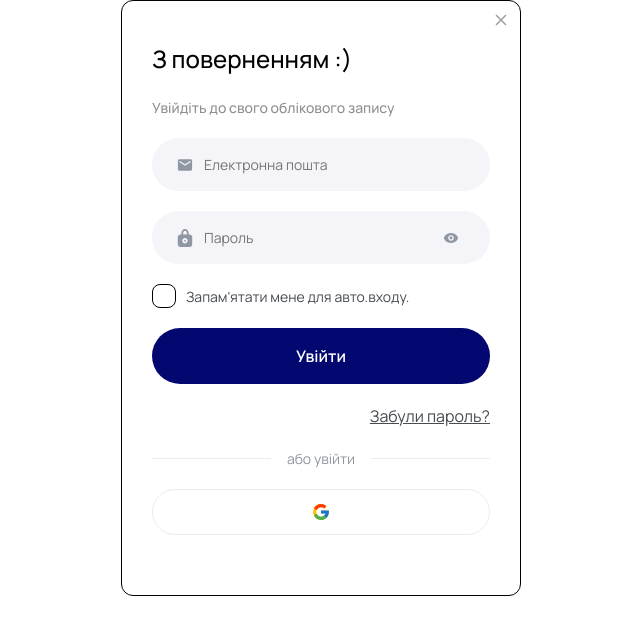
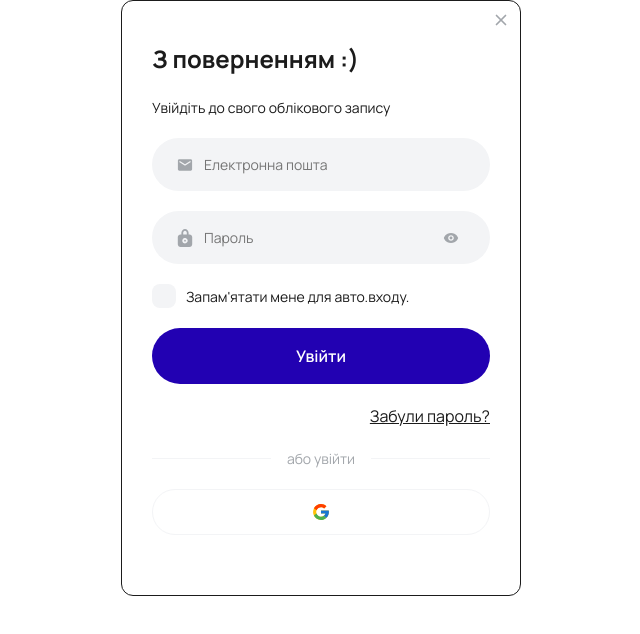
Before and after one commit to ClothesMarketplace/clothes-marketplace-frontend, a React (Vite) app: page /login in a window 1280 px wide. Shown: the top 634 px of the page, without its empty margins (319-959 px from the left). Built offline with nearby package versions, Linux system fonts and the light colour scheme.

Commit message:
finished registration and login forms

```diff
--- a/src/components/auth/FormItem/FormItem.module.css
+++ b/src/components/auth/FormItem/FormItem.module.css
@@ -10,7 +10,7 @@
       border: none;
       border-radius: 50px;
       font-size: 14px;
-      background-color: var(--gray-input-bg);
+      background-color: var(--white-secondary);
 
       &:focus {
         outline: none;
@@ -24,7 +24,7 @@
     }
 
     .icon {
-      fill: var(--gray-input-c);
+      fill: var(--gray-primary);
       position: absolute;
       left: 24px;
       top: 50%;
@@ -68,7 +68,7 @@
     padding: 6px;
 
     .iconEye {
-      fill: var(--gray-input-c);
+      fill: var(--gray-primary);
       transition: all 0.3s ease-in-out;
     }
 
--- a/src/components/auth/LoginForm/LoginForm.module.css
+++ b/src/components/auth/LoginForm/LoginForm.module.css
@@ -20,7 +20,7 @@
       height: 24px;
       flex-shrink: 0;
       border-radius: 8px;
-      border: 1px solid var(--black);
+      background-color: var(--white-secondary);
       align-content: center;
       transition: all 0.3s ease-in-out;
 
@@ -34,15 +34,14 @@
 
     .checkbox {
       &:checked + .iconWrapper {
-        background-color: var(--black);
+        background-color: var(--deep-sea-exploration);
         .icon {
-          fill: var(--white);
+          fill: var(--white-secondary);
         }
       }
     }
 
     .labelText {
-      color: var(--text-c);
       font-size: 14px;
       overflow: hidden;
     }
--- a/src/components/auth/LoginSection/LoginSection.module.css
+++ b/src/components/auth/LoginSection/LoginSection.module.css
@@ -3,22 +3,24 @@
 
   .title {
     font-size: 24px;
-    font-weight: 500;
+    font-weight: 700;
     margin-bottom: 20px;
   }
   .descr {
     font-size: 14px;
-    font-weight: 500;
-    color: var(--text-primary);
     margin-bottom: 20px;
   }
-  .link {
+  .linkForgotPassword {
     display: block;
     width: max-content;
     margin-left: auto;
     margin-bottom: 20px;
-    color: var(--text-c);
+    color: var(--main-black);
     text-decoration: underline;
+
+    &:hover {
+      color: var(--deep-sea-exploration);
+    }
   }
 
   @media screen and (max-width: 320px) {
--- a/src/components/auth/LoginSection/LoginSection.tsx
+++ b/src/components/auth/LoginSection/LoginSection.tsx
@@ -11,7 +11,7 @@ const LoginSection = () => {
       <h1 className={css.title}>З поверненням :)</h1>
       <p className={css.descr}>Увійдіть до свого облікового запису</p>
       <LoginForm />
-      <Link className={css.link} to="/">
+      <Link className={css.linkForgotPassword} to="/">
         Забули пароль?
       </Link>
       <ButtonGoogle />
--- a/src/components/commonComponents/Button/Button.module.css
+++ b/src/components/commonComponents/Button/Button.module.css
@@ -1,7 +1,7 @@
 .btn {
   width: 100%;
   max-width: 342px;
-  background-color: var(--dark-royalty);
+  background-color: var(--deep-sea-exploration);
   color: var(--white);
   font-size: 14px;
   font-weight: 600;
@@ -17,6 +17,6 @@
 
   &:hover,
   &:focus {
-    background-color: var(--deep-sea-exploration);
+    background-color: var(--dark-royalty);
   }
 }
--- a/src/components/commonComponents/ButtonGoogle/ButtonGoogle.module.css
+++ b/src/components/commonComponents/ButtonGoogle/ButtonGoogle.module.css
@@ -6,7 +6,7 @@
     display: flex;
     align-items: center;
     gap: 16px;
-    color: var(--gray-input-c);
+    color: var(--gray-primary);
     font-size: 14px;
     text-wrap: nowrap;
     margin-bottom: 20px;
@@ -14,7 +14,7 @@
     &::before,
     &::after {
       content: "";
-      background: var(--text-secondary);
+      background: var(--white-secondary);
       width: 100%;
       height: 1px;
     }
@@ -22,7 +22,7 @@
 
   .googleLink {
     width: 100%;
-    border: 1px solid var(--text-secondary);
+    border: 1px solid var(--white-secondary);
     padding: 12px;
 
     display: flex;
--- a/src/css/variables.css
+++ b/src/css/variables.css
@@ -1,7 +1,5 @@
 :root {
-  --black: rgb(0, 0, 0);
   --main-black: rgb(27, 27, 27);
-  --black-bg: rgb(41, 40, 40);
   --midnight-blue: rgb(4, 1, 54);
   --dark-royalty: rgb(3, 8, 112);
   --deep-sea-exploration: rgb(34, 1, 178);
@@ -10,13 +8,9 @@
   --rose: rgb(254, 68, 69);
   --error-c: rgb(226, 44, 62);
   --white: rgb(255, 255, 255);
-  --gray-primary: rgb(164, 164, 164);
+  --gray-primary: rgb(162, 166, 171);
   --gray-secondary: rgb(217, 217, 217);
-  --text-primary: rgb(143, 143, 143);
   --text-secondary: rgb(235, 235, 240);
-  --text-c: rgb(71, 76, 82);
-  --gray-input-c: rgb(143, 151, 163);
-  --gray-input-bg: rgb(244, 244, 249);
   --white-dirty: rgb(235, 235, 237);
   --white-secondary: rgb(243, 244, 246);
 }
--- a/src/index.css
+++ b/src/index.css
@@ -15,6 +15,7 @@ body {
   box-sizing: inherit;
   font-size: 16px;
   line-height: 1.5;
+  color: var(--main-black);
 }
 
 h1,
@@ -62,7 +63,7 @@ button {
 
 .authContainer {
   border-radius: 12px;
-  border: 1px solid var(--black);
+  border: 1px solid var(--main-black);
 }
 
 @media screen and (min-width: 390px) {
```
